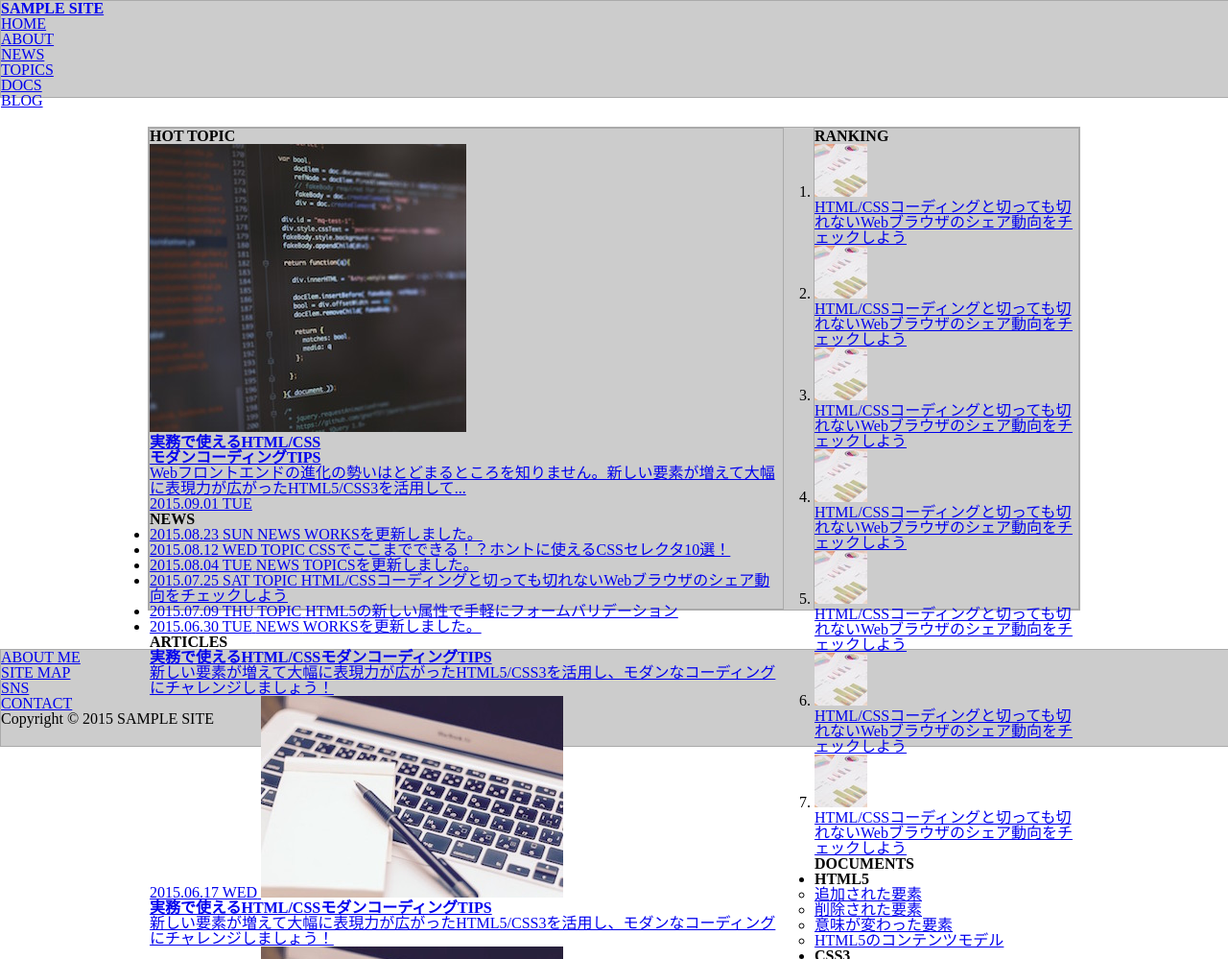
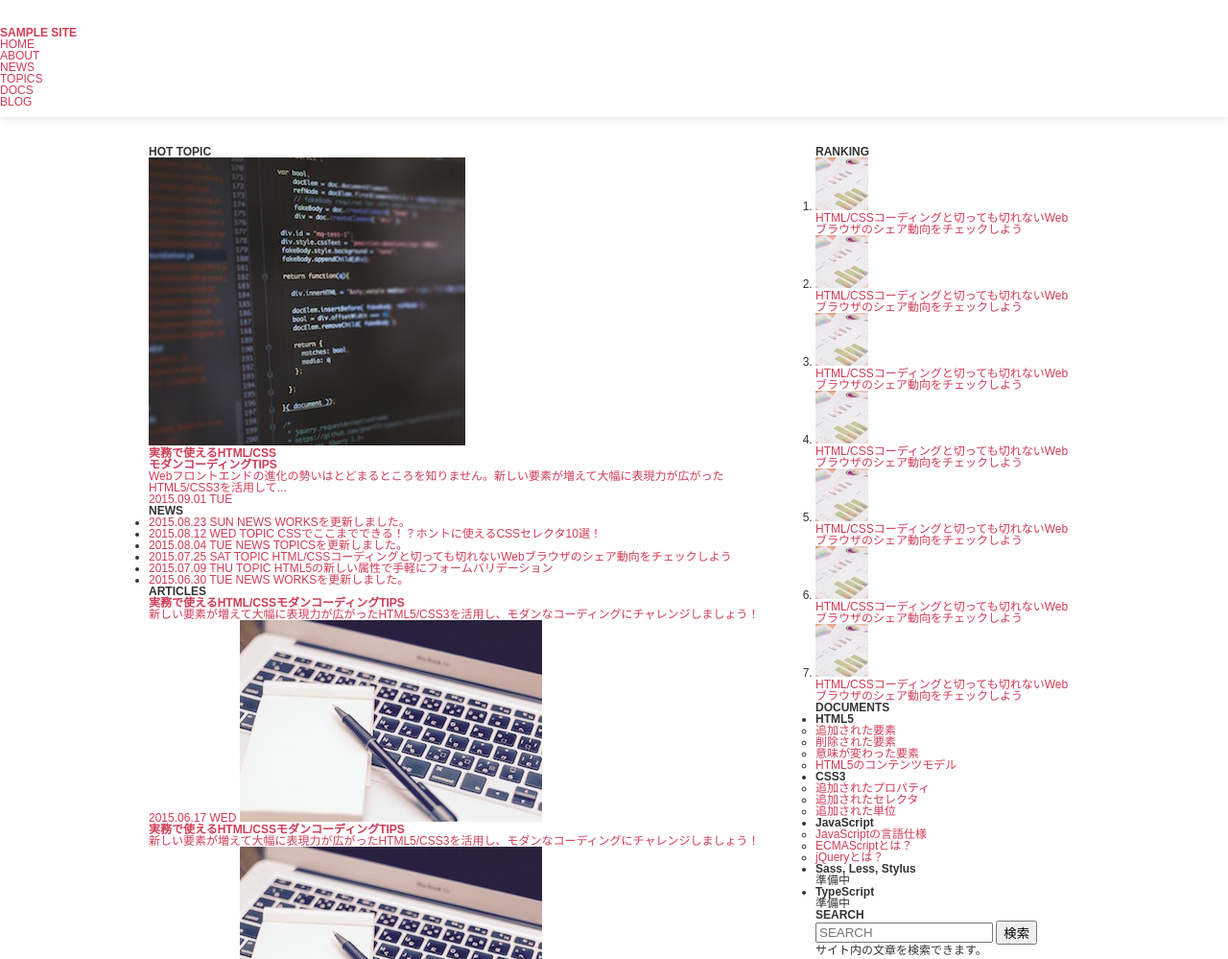
Before and after one commit to taku0000001/standard-layout, a plain HTML site: page old/index_20210213.html in a window 1280 px wide. Shown: the top 999 px of the page at 96% size. Drawn offline with Linux system fonts and the light colour scheme; files that its build step writes are made by us from their sources; files whose address does not match are found by name.

Commit message:
to 36page

```diff
--- a/css/style.css
+++ b/css/style.css
@@ -1,19 +1,29 @@
-/*以下確認用の一時CSS*/
-.header, .wrapper, .sidemenu, .main, .footer {
-  border: 1px solid #aaa;
-  background-color: #ccc;
-}
-.header, .footer {
-  height: 100px;
+@charset "UTF-8";
+
+html {
+  font-size: 62.5%;
 }
 
-.main, .sidemenu {
-  height: 500px;
+body {
+  color: #333;
+  font-size: 1.2rem;
+  font-family: "Hiragino Kaku Gothic ProN", Meirio, sans-serif;
 }
-/*↑以下確認用の一時CSS*/
+
+*, *::before, *::after {
+  box-sizing: border-box;
+}
+
+a:link, a:visited, a:hover, a:active {
+  color: #d03c56;
+  text-decoration: none;
+}
 
 .header {
   width: 100%;
+  padding: 28px 0 10px;
+  background: url('../images/bg-header.git') repeat-x;
+  box-shadow: 0 0 10px 1px #e3e3e3;
 }
 
 .wrapper {
```
